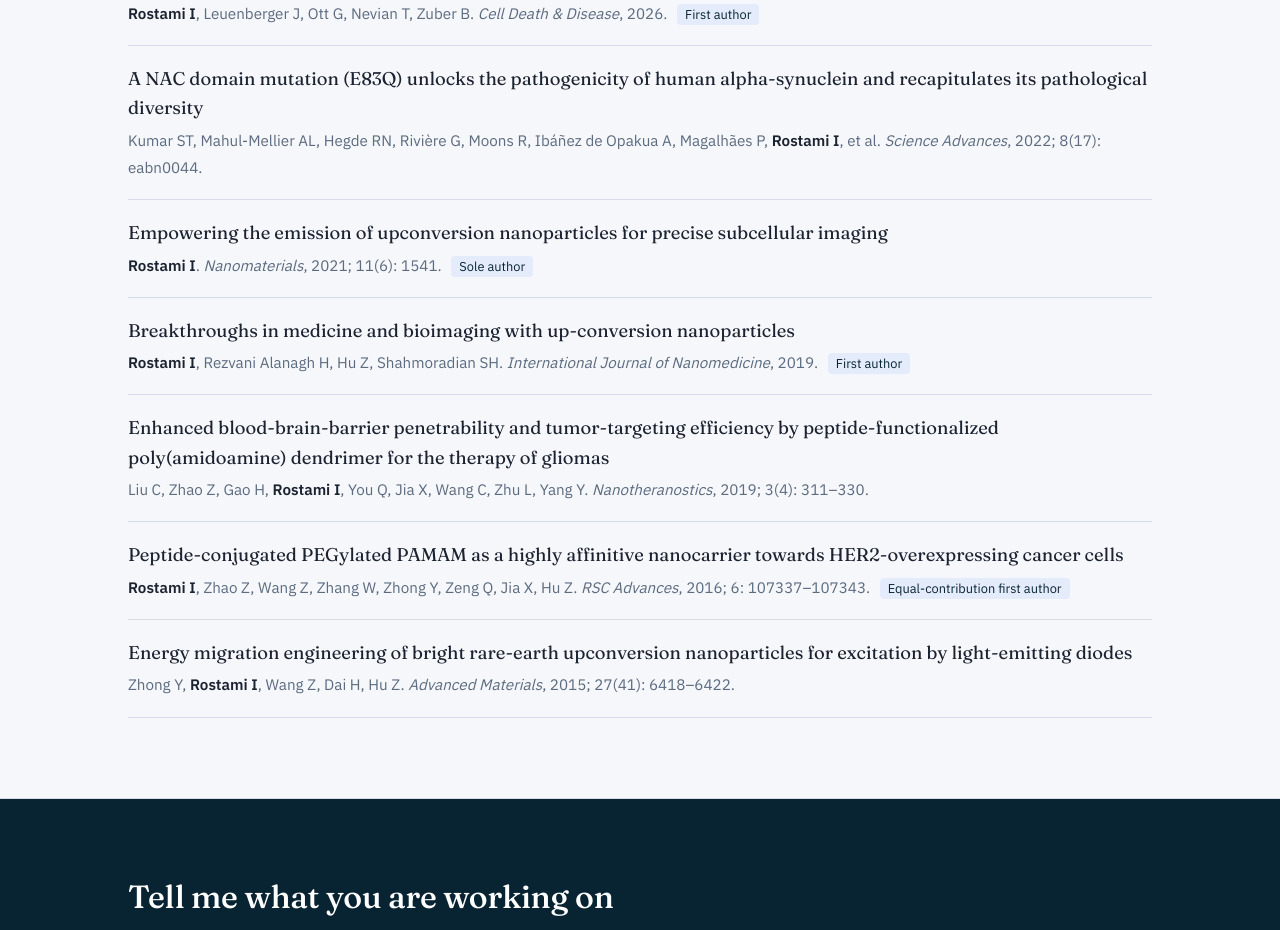
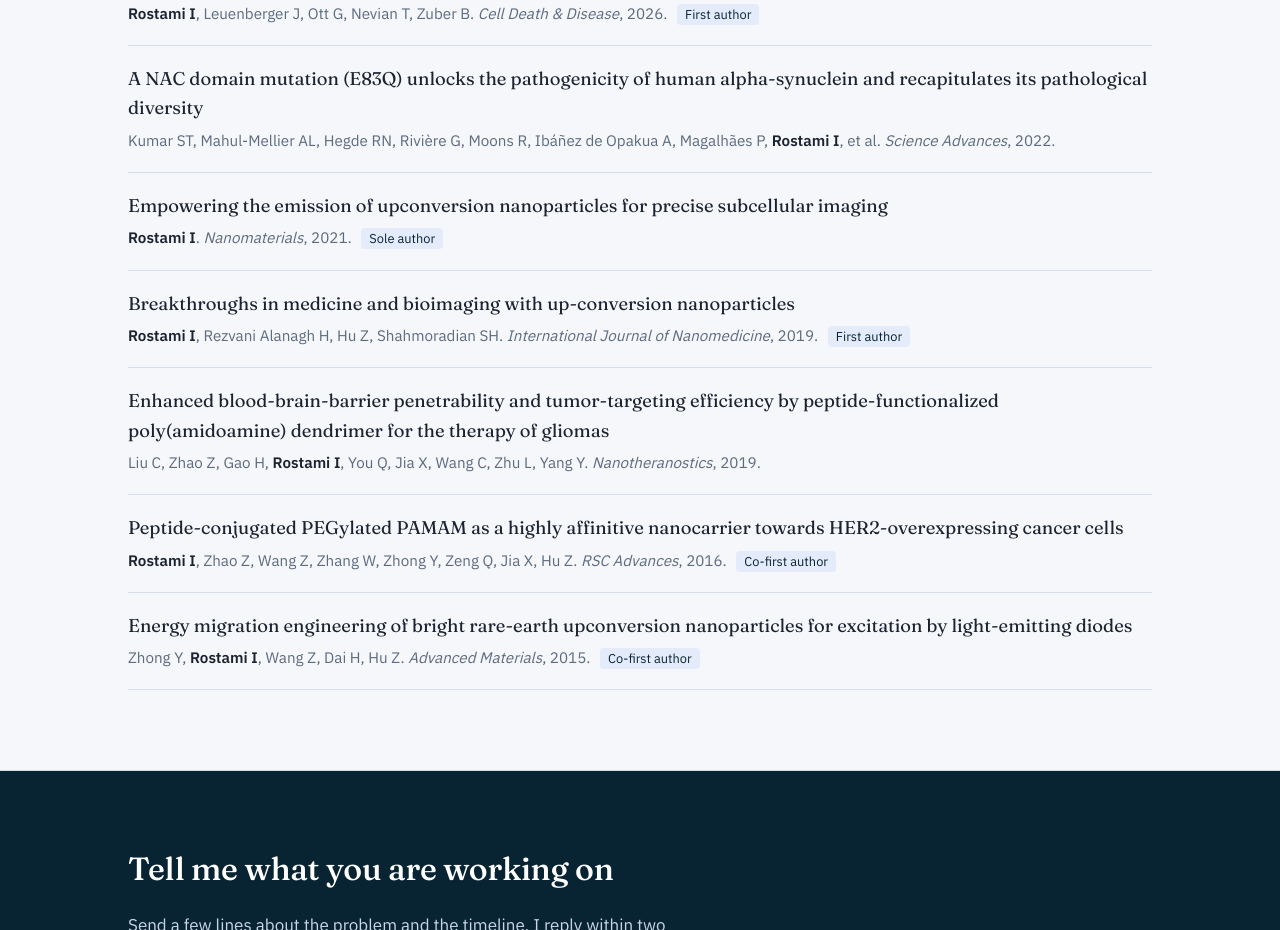
Before and after one commit to ImanR64/ImanR64.github.io, a plain HTML site: page index.html in a window 1280 px wide. Shown: the part 5474-6404 px from the top of the page. Drawn offline with Linux system fonts and the light colour scheme.

Commit message:
Mark 2015 paper as co-first author; simplify publication details
Co-Authored-By: Claude Opus 5.5 <noreply@anthropic.com>
Claude-Session: https://claude.ai/code/session_01E8aEMAKYgKsffnt9AgSJEM

```diff
--- a/index.html
+++ b/index.html
@@ -335,12 +335,12 @@
     <p class="lede" style="margin-bottom:1.5rem">Peer-reviewed papers, newest first. The full list is on <a href="https://scholar.google.com/citations?hl=en&user=A0uTlesAAAAJ" target="_blank" rel="noopener">Google Scholar</a>.</p>
     <ul class="pubs">
       <li><a href="https://doi.org/10.1101/2025.11.11.687934" target="_blank" rel="noopener">Advancing human iPSC-derived motor neuron models using glutamatergic modulators for synaptic function studies</a><span><b>Rostami I</b>, Leuenberger J, Ott G, Nevian T, Zuber B. <i>Cell Death &amp; Disease</i>, 2026. <em class="role">First author</em></span></li>
-      <li><a href="https://doi.org/10.1126/sciadv.abn0044" target="_blank" rel="noopener">A NAC domain mutation (E83Q) unlocks the pathogenicity of human alpha-synuclein and recapitulates its pathological diversity</a><span>Kumar ST, Mahul-Mellier AL, Hegde RN, Rivière G, Moons R, Ibáñez de Opakua A, Magalhães P, <b>Rostami I</b>, et al. <i>Science Advances</i>, 2022; 8(17): eabn0044.</span></li>
-      <li><a href="https://doi.org/10.3390/nano11061541" target="_blank" rel="noopener">Empowering the emission of upconversion nanoparticles for precise subcellular imaging</a><span><b>Rostami I</b>. <i>Nanomaterials</i>, 2021; 11(6): 1541. <em class="role">Sole author</em></span></li>
+      <li><a href="https://doi.org/10.1126/sciadv.abn0044" target="_blank" rel="noopener">A NAC domain mutation (E83Q) unlocks the pathogenicity of human alpha-synuclein and recapitulates its pathological diversity</a><span>Kumar ST, Mahul-Mellier AL, Hegde RN, Rivière G, Moons R, Ibáñez de Opakua A, Magalhães P, <b>Rostami I</b>, et al. <i>Science Advances</i>, 2022.</span></li>
+      <li><a href="https://doi.org/10.3390/nano11061541" target="_blank" rel="noopener">Empowering the emission of upconversion nanoparticles for precise subcellular imaging</a><span><b>Rostami I</b>. <i>Nanomaterials</i>, 2021. <em class="role">Sole author</em></span></li>
       <li><a href="https://doi.org/10.2147/IJN.S221433" target="_blank" rel="noopener">Breakthroughs in medicine and bioimaging with up-conversion nanoparticles</a><span><b>Rostami I</b>, Rezvani Alanagh H, Hu Z, Shahmoradian SH. <i>International Journal of Nanomedicine</i>, 2019. <em class="role">First author</em></span></li>
-      <li><a href="https://doi.org/10.7150/ntno.38954" target="_blank" rel="noopener">Enhanced blood-brain-barrier penetrability and tumor-targeting efficiency by peptide-functionalized poly(amidoamine) dendrimer for the therapy of gliomas</a><span>Liu C, Zhao Z, Gao H, <b>Rostami I</b>, You Q, Jia X, Wang C, Zhu L, Yang Y. <i>Nanotheranostics</i>, 2019; 3(4): 311–330.</span></li>
-      <li><a href="https://doi.org/10.1039/C6RA19552K" target="_blank" rel="noopener">Peptide-conjugated PEGylated PAMAM as a highly affinitive nanocarrier towards HER2-overexpressing cancer cells</a><span><b>Rostami I</b>, Zhao Z, Wang Z, Zhang W, Zhong Y, Zeng Q, Jia X, Hu Z. <i>RSC Advances</i>, 2016; 6: 107337–107343. <em class="role">Equal-contribution first author</em></span></li>
-      <li><a href="https://doi.org/10.1002/adma.201502272" target="_blank" rel="noopener">Energy migration engineering of bright rare-earth upconversion nanoparticles for excitation by light-emitting diodes</a><span>Zhong Y, <b>Rostami I</b>, Wang Z, Dai H, Hu Z. <i>Advanced Materials</i>, 2015; 27(41): 6418–6422.</span></li>
+      <li><a href="https://doi.org/10.7150/ntno.38954" target="_blank" rel="noopener">Enhanced blood-brain-barrier penetrability and tumor-targeting efficiency by peptide-functionalized poly(amidoamine) dendrimer for the therapy of gliomas</a><span>Liu C, Zhao Z, Gao H, <b>Rostami I</b>, You Q, Jia X, Wang C, Zhu L, Yang Y. <i>Nanotheranostics</i>, 2019.</span></li>
+      <li><a href="https://doi.org/10.1039/C6RA19552K" target="_blank" rel="noopener">Peptide-conjugated PEGylated PAMAM as a highly affinitive nanocarrier towards HER2-overexpressing cancer cells</a><span><b>Rostami I</b>, Zhao Z, Wang Z, Zhang W, Zhong Y, Zeng Q, Jia X, Hu Z. <i>RSC Advances</i>, 2016. <em class="role">Co-first author</em></span></li>
+      <li><a href="https://doi.org/10.1002/adma.201502272" target="_blank" rel="noopener">Energy migration engineering of bright rare-earth upconversion nanoparticles for excitation by light-emitting diodes</a><span>Zhong Y, <b>Rostami I</b>, Wang Z, Dai H, Hu Z. <i>Advanced Materials</i>, 2015. <em class="role">Co-first author</em></span></li>
     </ul>
   </div>
 </section>
```
